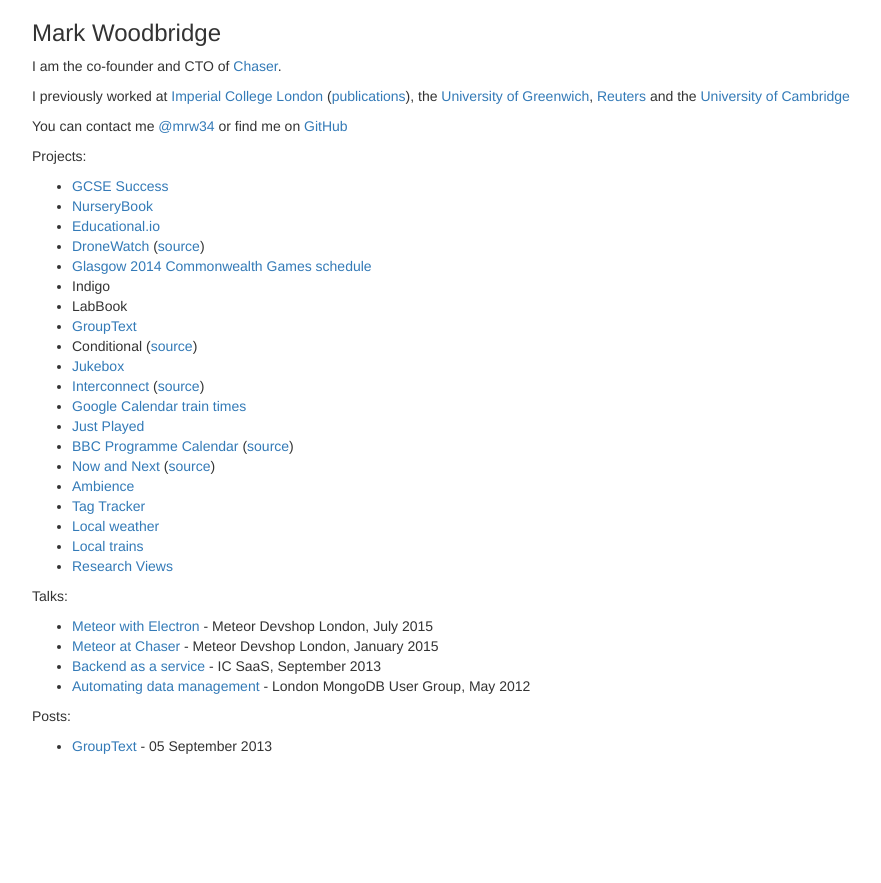
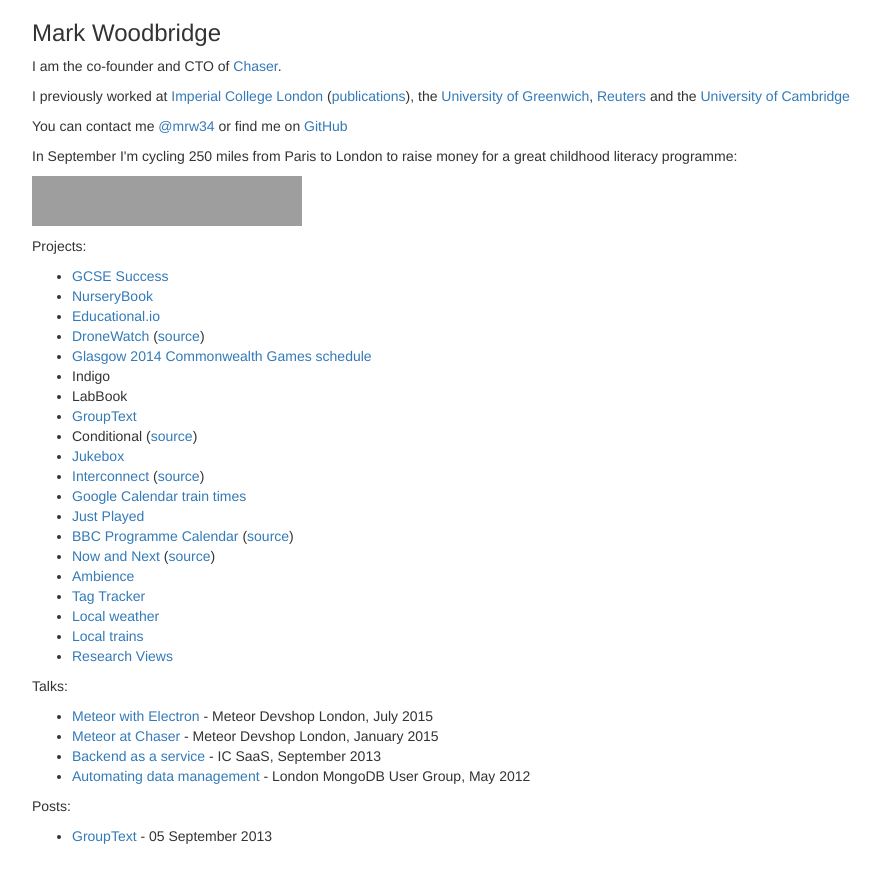
Before and after one commit to mrw34/mrw34.github.com, a Jekyll site: the page built from index.html, in a window 1280 px wide. Shown: the top 883 px of the page, without its empty margins (38-919 px from the left). Built offline with Jekyll 4.4.1, drawn with Linux system fonts in a browser that asks for light colours; grey boxes are pictures that could not be loaded.

Commit message:
Add JustGiving link

```diff
--- a/index.html
+++ b/index.html
@@ -6,6 +6,8 @@
 	<p>I am the co-founder and <span itemprop="jobTitle">CTO</span> of <a href="https://www.chaser.io/" itemprop="affiliation">Chaser</a>.</p>
 	<p>I previously worked at <a href="http://www3.imperial.ac.uk/cisbio">Imperial College London</a> (<a href="http://orcid.org/0000-0002-0650-9751">publications</a>), the <a href="http://www.gre.ac.uk/offices/ils/cis">University of Greenwich</a>, <a href="http://thomsonreuters.com/products_services/financial/">Reuters</a> and the <a href="http://www.flymine.org/" itemprop="alumniOf">University of Cambridge</a></p>
 	<p>You can contact me <a href="http://twitter.com/mrw34" itemprop="contactPoint">@mrw34</a> or find me on <a href="https://github.com/mrw34?tab=repositories">GitHub</a></p>
+	<p>In September I'm cycling 250 miles from Paris to London to raise money for a great childhood literacy programme:</p>
+	<p><a href='http://www.justgiving.com/techbikers-paris-to-london-2015-287' title='JustGiving - Sponsor me now!' target='_blank'><img src='http://www.justgiving.com/App_Themes/JustGiving/images/badges/badge10.gif' width='270' height='50' alt='JustGiving - Sponsor me now!' /></a></p>
 	<p>Projects:</p>
 	<ul>
 		<li><a href="http://www.gcsesuccess.org">GCSE Success</a></li>
```
Also changed, not shown: 1 other file.
